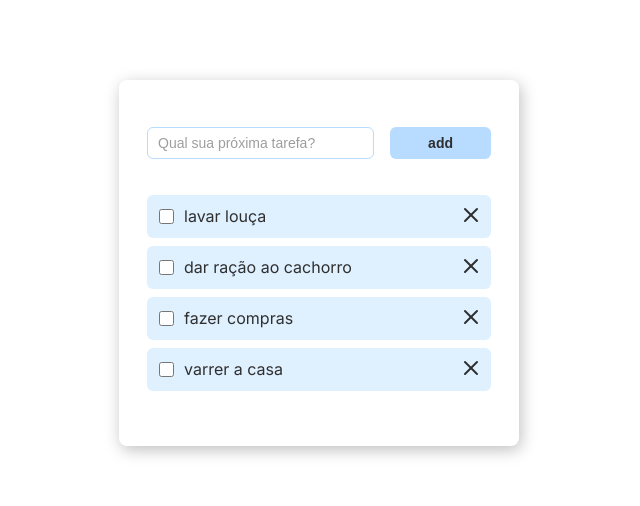
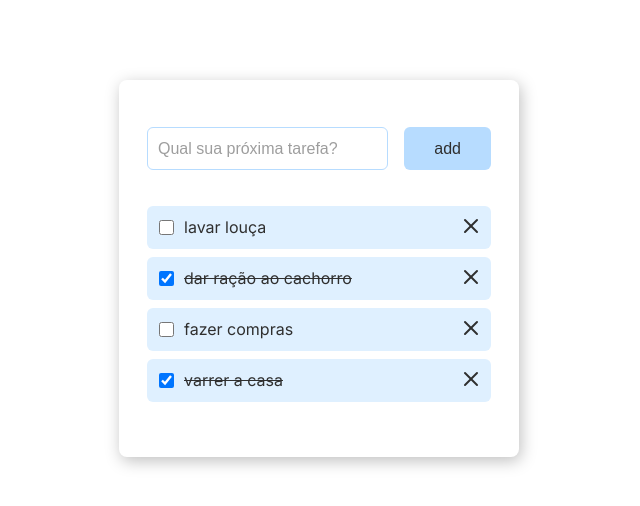
Before and after one commit to iBryann/to-do, a website built with Vite: page index.html in a window 1280 px wide. Shown: the whole page, without its empty margins (321-961 px from the left). Built offline with nearby package versions, Linux system fonts and the light colour scheme.

Commit message:
Update and delete created.

```diff
--- a/src/scripts/index.js
+++ b/src/scripts/index.js
@@ -4,30 +4,27 @@
 'strict mode';
 
 const index = (() => {
-/*
-    C = create: OK
-    R = read: OK
-    U = update
-    D = delete
-*/
     const state = {
         tasks: [
-            { checked: false, text: 'lavar louça' },
-            { checked: false, text: 'dar ração ao cachorro' },
-            { checked: false, text: 'fazer compras' },
-            { checked: false, text: 'varrer a casa' },
+            { id: 1001, checked: false, text: 'lavar louça' },
+            { id: 1002, checked: true, text: 'dar ração ao cachorro' },
+            { id: 1003, checked: false, text: 'fazer compras' },
+            { id: 1004, checked: true, text: 'varrer a casa' },
         ]
-    }
+    };
 
     function renderTasks() {
         const { tasks } = state;
         const container = document.querySelector('#tasks');
         container.innerHTML = '';
 
-        tasks.forEach(({ text }, index) => {
+        tasks.forEach(({ checked, id, text }) => {
             container.insertAdjacentHTML('beforeend', `
-                <li class="task">
-                    <label><input type="checkbox">${text}</label>
+                <li class="task ${checked ? 'checked' : ''}" data-id=${id}>
+                    <label>
+                        <input type="checkbox" ${checked ? 'checked' : ''}>
+                        ${text}
+                    </label>
                     <button>
                         <img class="delete" src="/src/assets/delete.svg" alt="deletar">
                     </button>
@@ -38,11 +35,25 @@
 
     function createTask(text) {
         const newTask = {
+            id: Date.now(),
             checked: false,
             text: text
         };
 
         state.tasks.push(newTask);
+        renderTasks();
+    }
+
+    function deleteTask(id) {
+        state.tasks = state.tasks.filter(f => f.id !== Number(id));
+        renderTasks();
+    }
+
+    function updateTask(id, checked) {
+        const task = state.tasks.find(f => f.id === id);
+
+        task.checked = checked;
+        renderTasks();
     }
 
     function events() {
@@ -51,26 +62,32 @@
             const { text } = document.forms.task;
 
             createTask(text.value);
-
-            renderTasks();
         });
 
         document.querySelector('#tasks').addEventListener('click', event => {
             const element = event.target;
 
             if (element.classList.contains('delete')) {
-                alert('Deleta');
+                const row = element.closest('li');
+                const id = Number(row.dataset.id);
+
+                deleteTask(id);
+            }
+            else if (element.tagName === 'INPUT') {
+                const row = element.closest('li');
+                const id = Number(row.dataset.id);
+
+                updateTask(id, element.checked);
             }
         });
     }
 
-
     function init() {
         renderTasks();
+        console.log(state.tasks)
 
         events();
     }
-
 
     return {
         init
--- a/src/styles/styles.scss
+++ b/src/styles/styles.scss
@@ -32,8 +32,8 @@
 
             * {
                 border-radius: 6px;
-                font-size: 14px;
-                line-height: 30px;
+                font-size: 16px;
+                line-height: 41px;
                 color: $black;
             }
 
@@ -58,11 +58,10 @@
             }
 
             button {
-                padding: 0 38px;
+                padding: 0 30px;
                 margin-left: 16px;
                 border: none;
                 background-color: $blue;
-                font-weight: 600;
                 cursor: pointer;
                 transition: filter .2s;
 
```
Also changed, not shown: index.html (+0 -1 lines).
